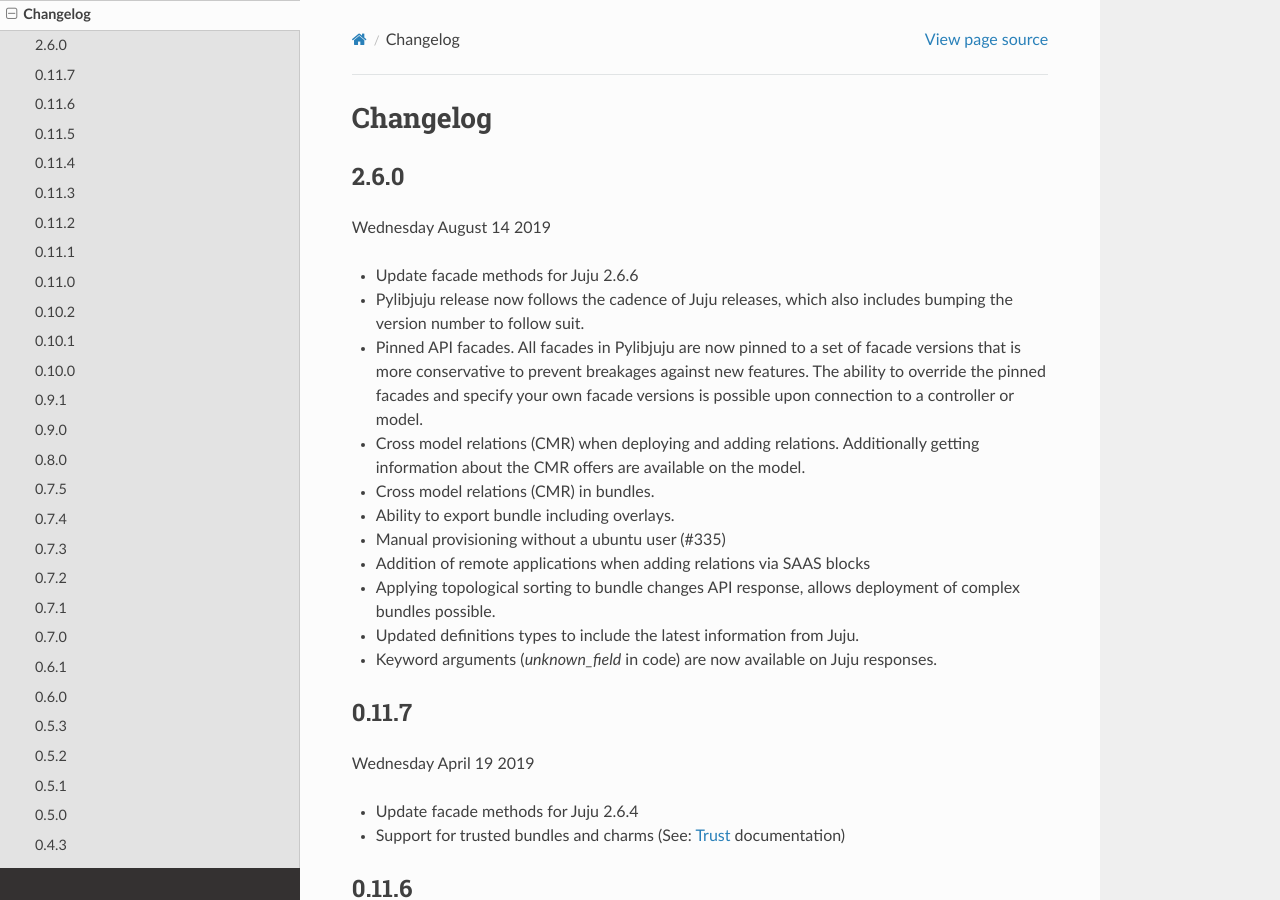
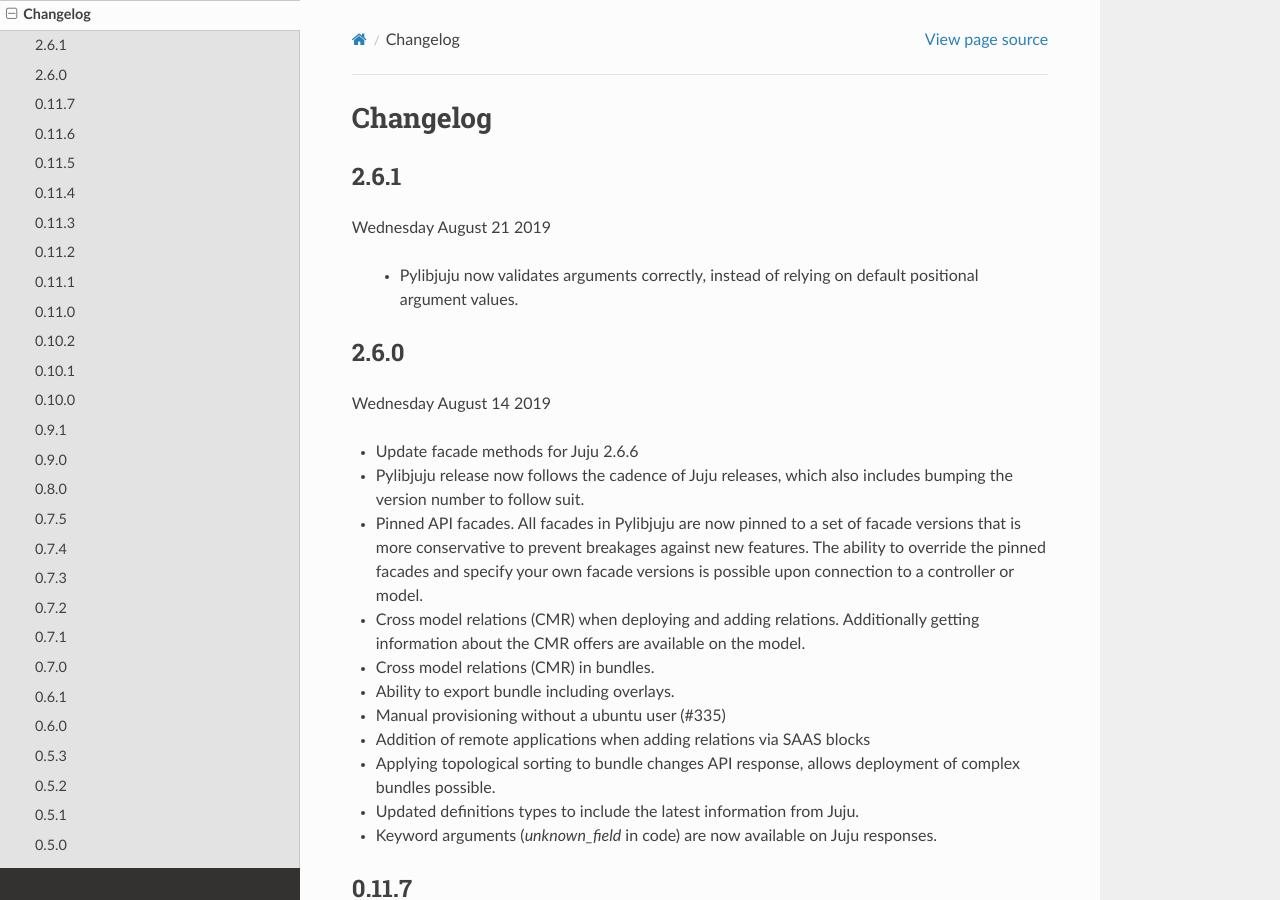
Before and after one commit to juju/python-libjuju, a Sphinx documentation site: the page built from docs/changelog.rst, in a window 1280 px wide and 900 px high. Built offline with Sphinx 7.4.7 and the Read the Docs theme 2.0.0, drawn with Linux system fonts in a browser that asks for light colours; pages that are not in the unit, such as notebooks, are missing from menus.

Commit message:
Release 2.6.1
Wednesday August 21 2019

 * Pylibjuju now validates arguments correctly, instead of relying on default
   positional argument values.

```diff
--- a/docs/changelog.rst
+++ b/docs/changelog.rst
@@ -1,5 +1,12 @@
 Changelog
 ---------
+
+2.6.1
+^^^^^
+Wednesday August 21 2019
+
+ * Pylibjuju now validates arguments correctly, instead of relying on default
+   positional argument values.
 
 2.6.0
 ^^^^^
```
Also changed, not shown: 1 other file.
